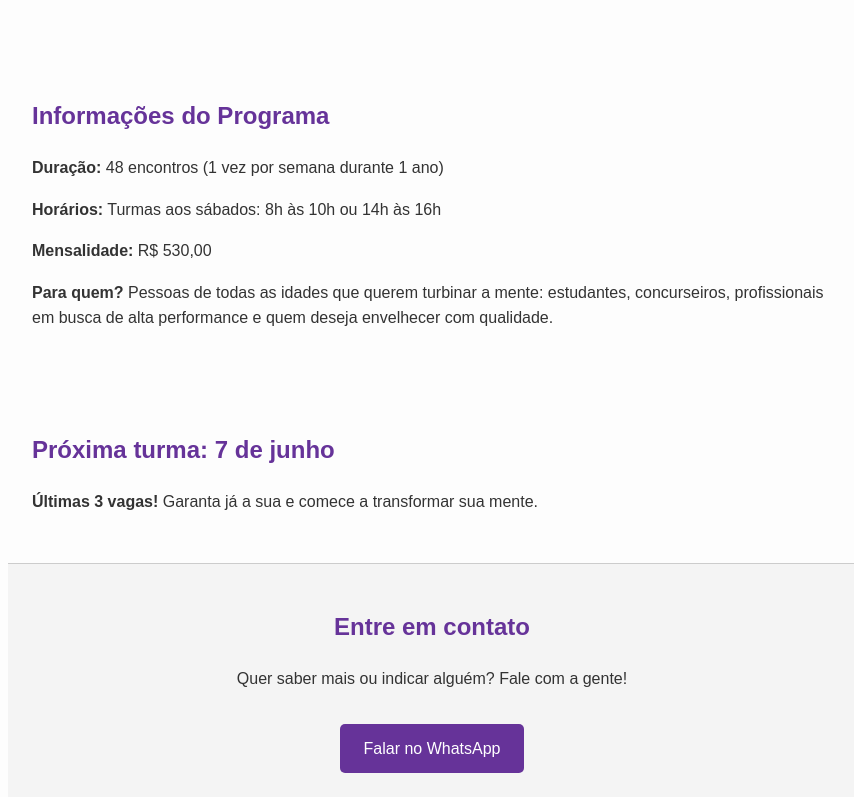
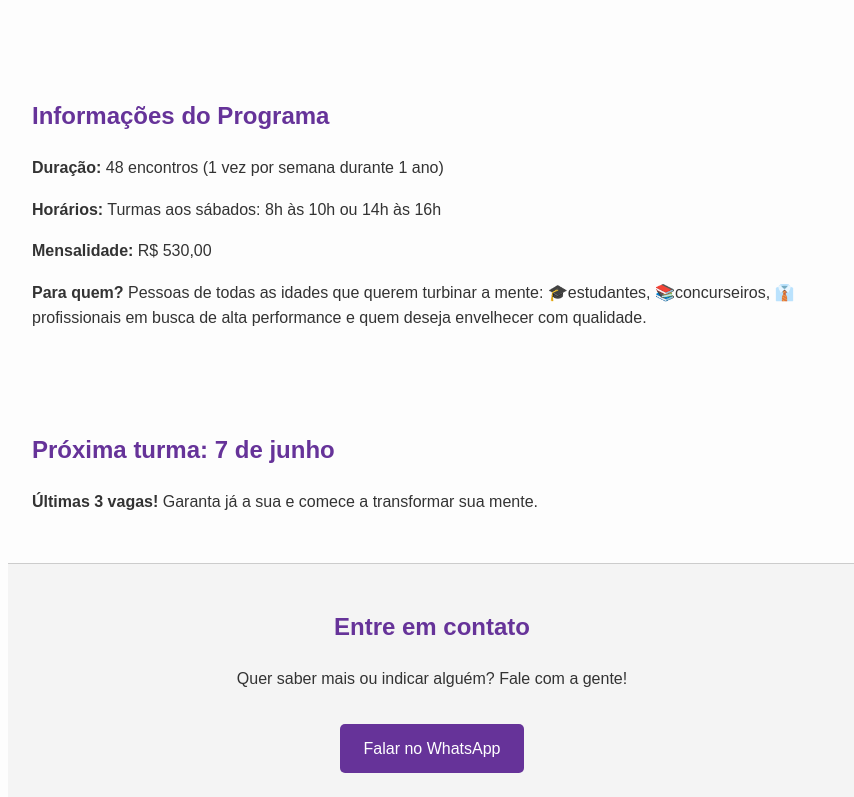
Before and after one commit to SUPPpb/sabiamente, a plain HTML site: page index.html in a window 1280 px wide. Shown: the part 961-1758 px from the top of the page, without its empty margins (208-1062 px from the left). Drawn offline with Linux system fonts and the light colour scheme.

Commit message:
Update index.html

```diff
--- a/index.html
+++ b/index.html
@@ -108,7 +108,7 @@
   <p><strong>Duração:</strong> 48 encontros (1 vez por semana durante 1 ano)</p>
   <p><strong>Horários:</strong> Turmas aos sábados: 8h às 10h ou 14h às 16h</p>
   <p><strong>Mensalidade:</strong> R$ 530,00</p>
-  <p><strong>Para quem?</strong> Pessoas de todas as idades que querem turbinar a mente: estudantes, concurseiros, profissionais em busca de alta performance e quem deseja envelhecer com qualidade.</p>
+  <p><strong>Para quem?</strong> Pessoas de todas as idades que querem turbinar a mente: 🎓estudantes, 📚concurseiros, 👔profissionais em busca de alta performance e quem deseja envelhecer com qualidade.</p>
 </section>
 
 <section>
```
